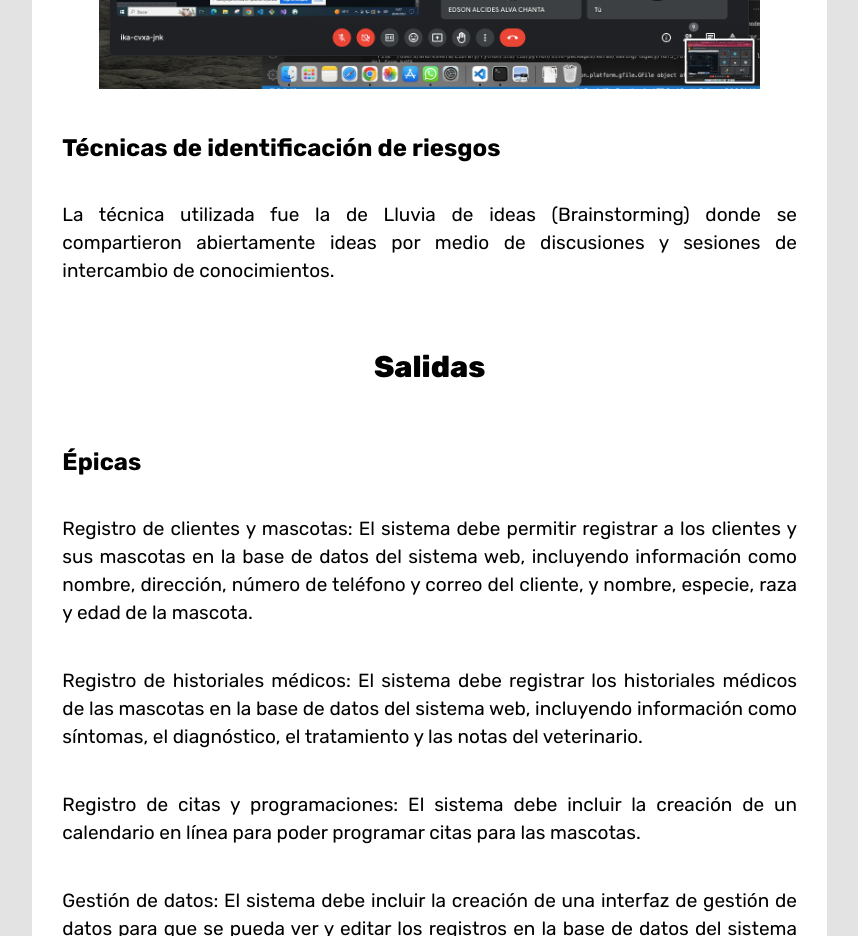
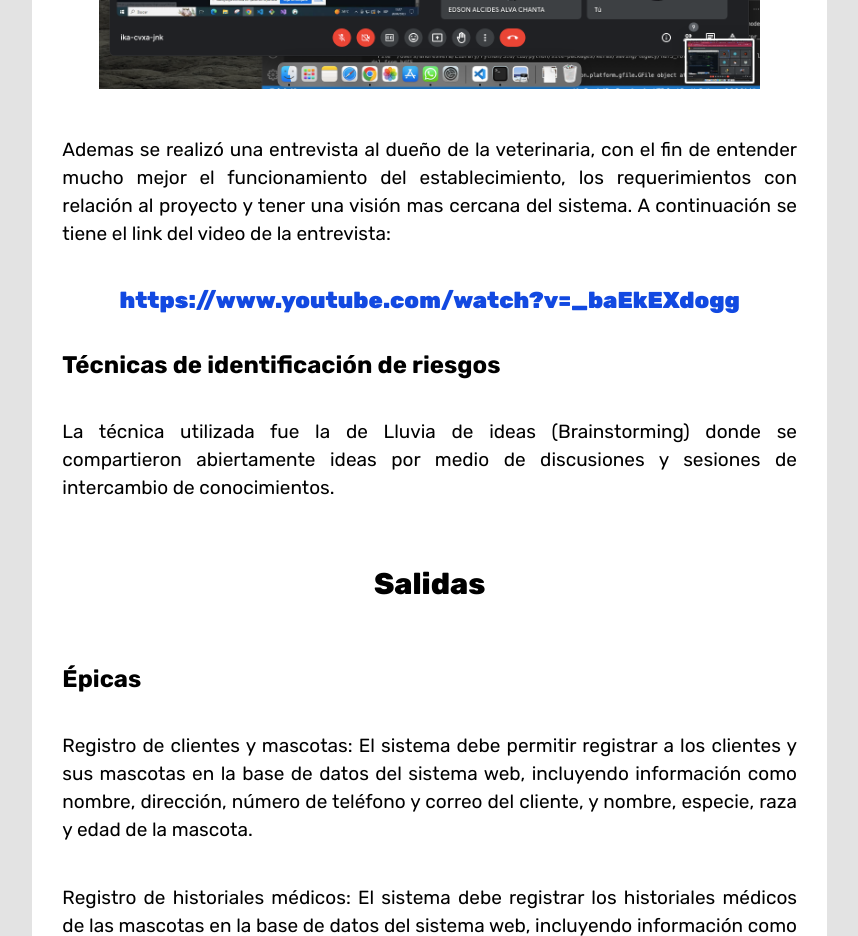
Before and after one commit to Alfonso-Contreras/Alfonso-Contreras.github.io, a plain HTML site: page desarrollar_epicas.html in a window 1280 px wide. Shown: the part 3840-4776 px from the top of the page, without its empty margins (353-1211 px from the left). Drawn offline with Linux system fonts and the light colour scheme.

Commit message:
enlace yt

```diff
--- a/app.css
+++ b/app.css
@@ -344,6 +344,18 @@ height: 260px;
     display: none;
 }
 
+.url_video{
+    text-align: center;
+    font-size: 23px;
+    color: #1249e1;
+    font-weight: 900;
+    transition: all 500ms;
+}
+
+.url_video:hover{
+    transform: scale(1.08);
+}
+
 @keyframes slideLeft{
     0%{
         opacity: 0;
--- a/desarrollar_epicas.html
+++ b/desarrollar_epicas.html
@@ -109,6 +109,8 @@
         <p class="titulo">Herramientas</p>
         <p class="subtitulo">Reuniones del grupo de usuarios</p>
         <div class="contenedor_imagen"><img src="images/Reunion-TallerDeHU1.png" alt="" class="contenedor_informacion_img"></div>
+        <p class="parrafo">Ademas se realizó una entrevista al dueño de la veterinaria, con el fin de entender mucho mejor el funcionamiento del establecimiento, los requerimientos con relación al proyecto y tener una visión mas cercana del sistema. A continuación se tiene el link del video de la entrevista:</p>
+        <a href="https://www.youtube.com/watch?v=_baEkEXdogg" class="url_video" target="_blank">https://www.youtube.com/watch?v=_baEkEXdogg</a>
 
         <p class="subtitulo">Técnicas de identificación de riesgos</p>
 
```
